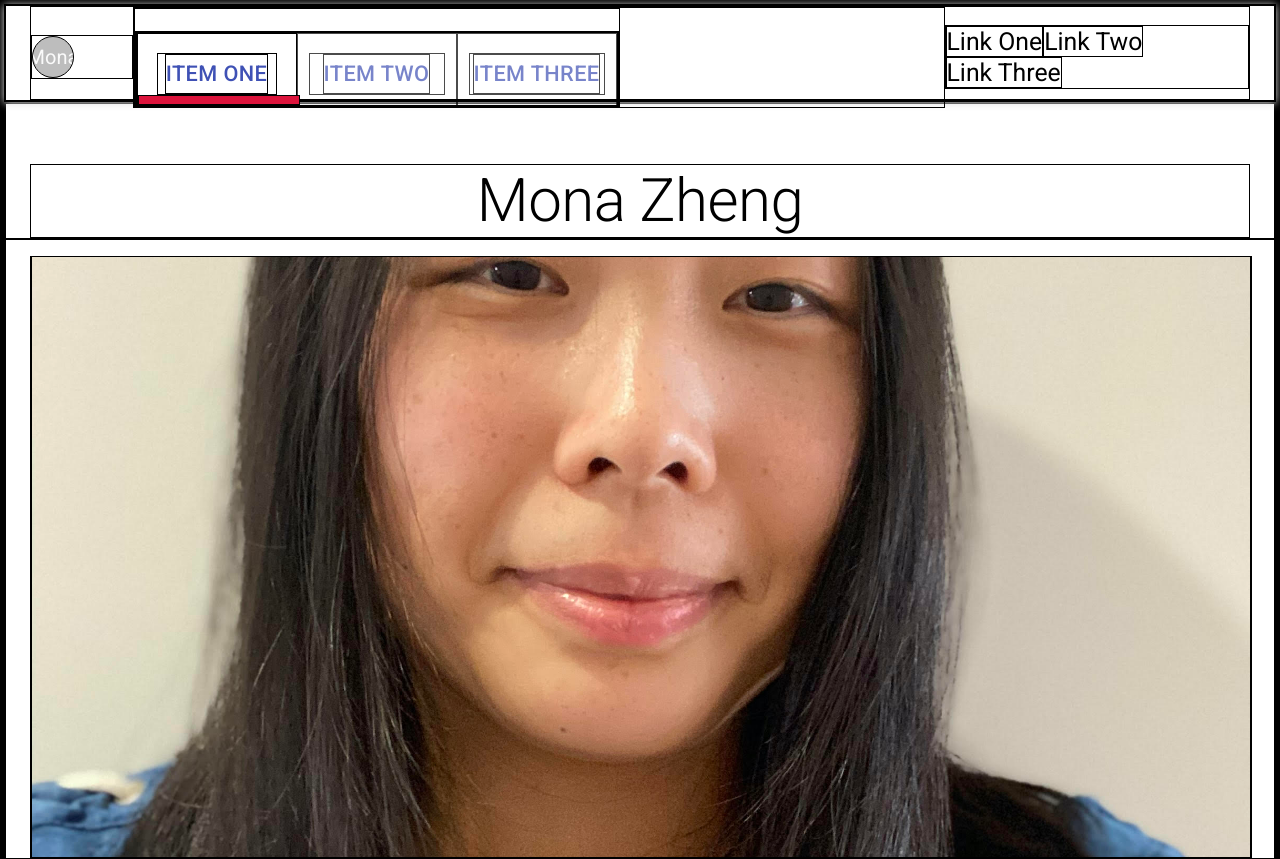
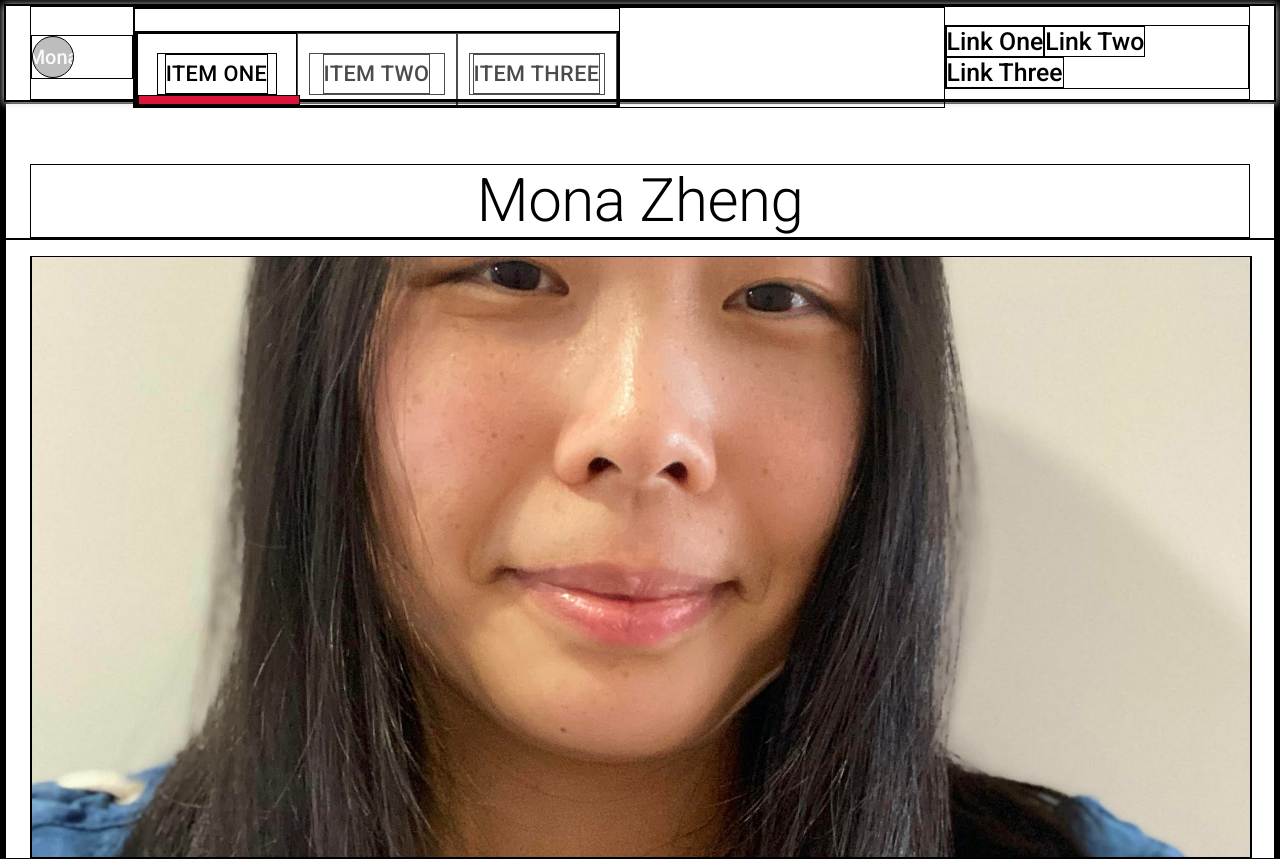
Before and after one commit to catmemberMona/portfolio, a React (Create React App) app: page / in a window 1280 px wide. Shown: the top 859 px of the page. Built offline with nearby package versions, Linux system fonts and the light colour scheme.

Commit message:
remove link underline

```diff
--- a/src/App.js
+++ b/src/App.js
@@ -43,7 +43,6 @@ function App() {
             direction='row'
             className={classes.navInner}
             alignItems='center'
-
           >
             {/* ICON of me */}
             <Grid item xs={1} lg={1}>
@@ -61,16 +60,28 @@ function App() {
                 }}
               >
                 <Tab
-                  label={<Link className={classes.navInner}>Item One</Link>}
+                  label={
+                    <Link className={classes.navInner} underline='none'>
+                      Item One
+                    </Link>
+                  }
                   {...a11yProps(0)}
                   style={{ padding: 20 }}
                 />
                 <Tab
-                  label={<Link className={classes.navInner}>Item Two</Link>}
+                  label={
+                    <Link className={classes.navInner} underline='none'>
+                      Item Two
+                    </Link>
+                  }
                   {...a11yProps(1)}
                 />
                 <Tab
-                  label={<Link className={classes.navInner}>Item Three</Link>}
+                  label={
+                    <Link className={classes.navInner} underline='none'>
+                      Item Three
+                    </Link>
+                  }
                   {...a11yProps(2)}
                 />
               </Tabs>
@@ -169,7 +180,9 @@ const useStyles = makeStyles((theme) => ({
   navInner: {
     height: '100%',
     fontSize: '1.55em',
-
+    fontWeight: 500,
+    color: 'black',
+    textDecoration: 'none',
   },
   aboutMe: {
     // backgroundColor: 'rgba(255, 209, 0, 1)',
```
